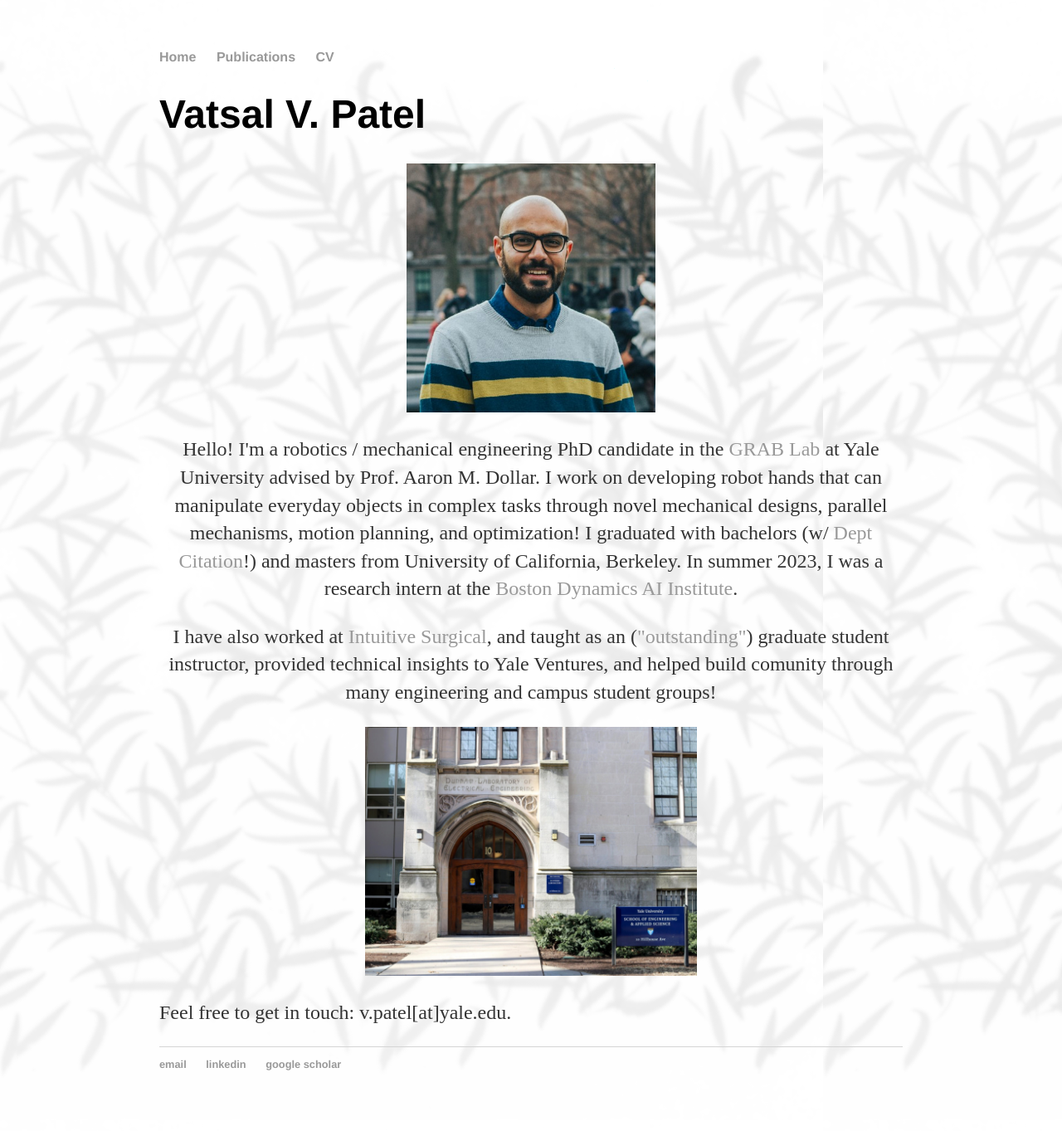
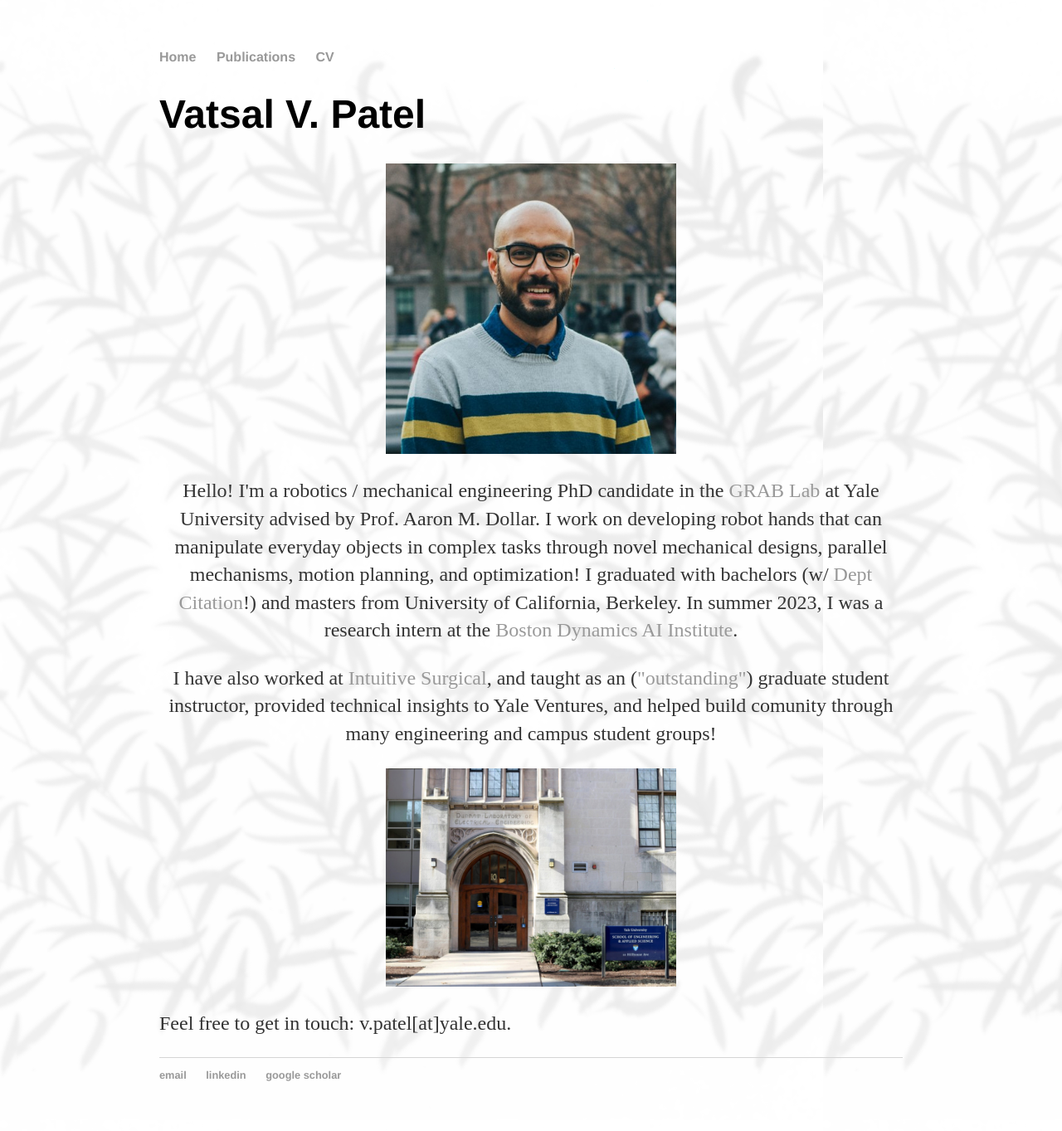
Before and after one commit to patelvatsalv/patelvatsalv.github.io, a Jekyll site: the page built from index.html, in a window 1280 px wide. Shown: the whole page at 83% size. Built offline with Jekyll 4.4.1, drawn with Linux system fonts in a browser that asks for light colours.

Commit message:
Update index.html

```diff
--- a/index.html
+++ b/index.html
@@ -14,7 +14,7 @@ title: Vatsal Patel
 
 	<div class="row">
 		<div class="column1">
-			<img src = "vatsal.jpg" alt = "vatsal" style="width:300px;height:300px;">
+			<img src = "vatsal.jpg" alt = "vatsal" style="width:350px;height:350px;">
 		</div>
   		<div class="column2">
 			<p> Hello! I'm a robotics / mechanical engineering PhD candidate in the <a href="https://www.eng.yale.edu/grablab/">GRAB Lab </a> at Yale University advised by Prof. Aaron M. Dollar. I work on developing robot hands that can manipulate everyday objects in complex tasks through novel mechanical designs, parallel mechanisms, motion planning, and optimization! I graduated with bachelors (w/ <a href="https://financialaid.berkeley.edu/wp-content/uploads/2020/11/2017-18-DEPARTMENTAL-CITATION-RECIPIENTS_updated.pdf/">Dept Citation</a>!) and masters from University of California, Berkeley. In summer 2023, I was a research intern at the <a href="https://theaiinstitute.com/">Boston Dynamics AI Institute</a>. </p>
@@ -23,7 +23,7 @@ title: Vatsal Patel
 
  		</div>
 		<div class="column3">
-			<img src = "seas.jpeg" alt = "seas" style="width:400px;height:300px;">
+			<img src = "seas.jpeg" alt = "seas" style="width:350px;height:263px;">
 		</div>
     	</div>
 
```
